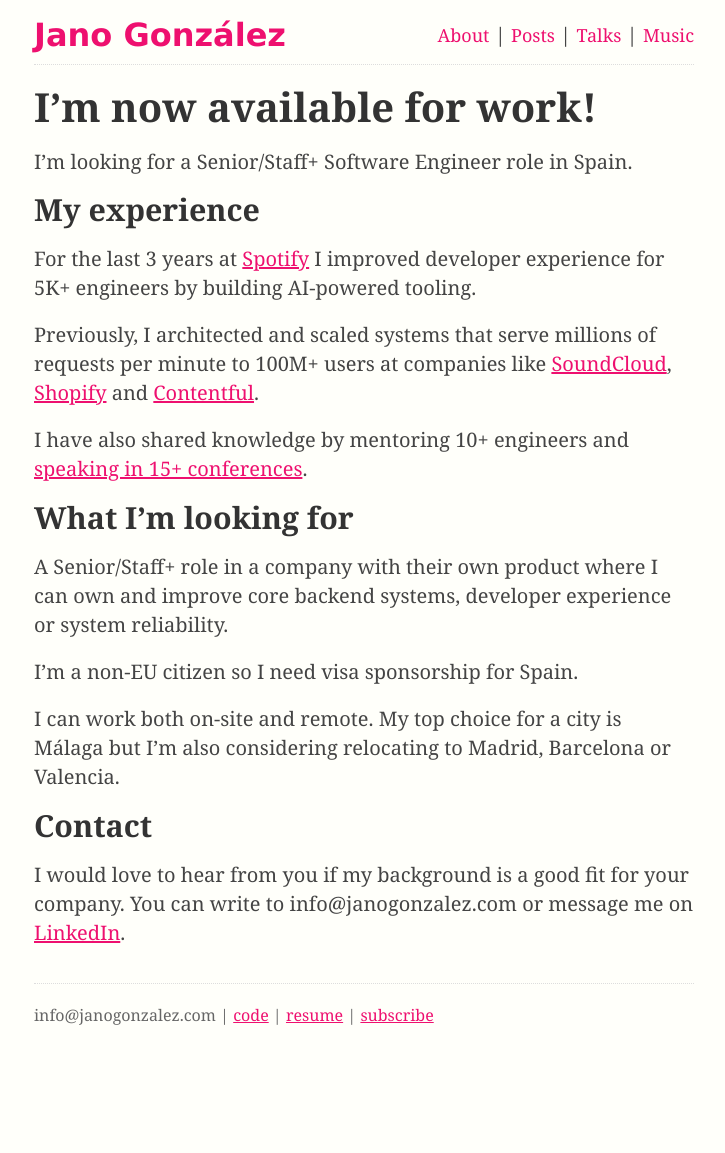
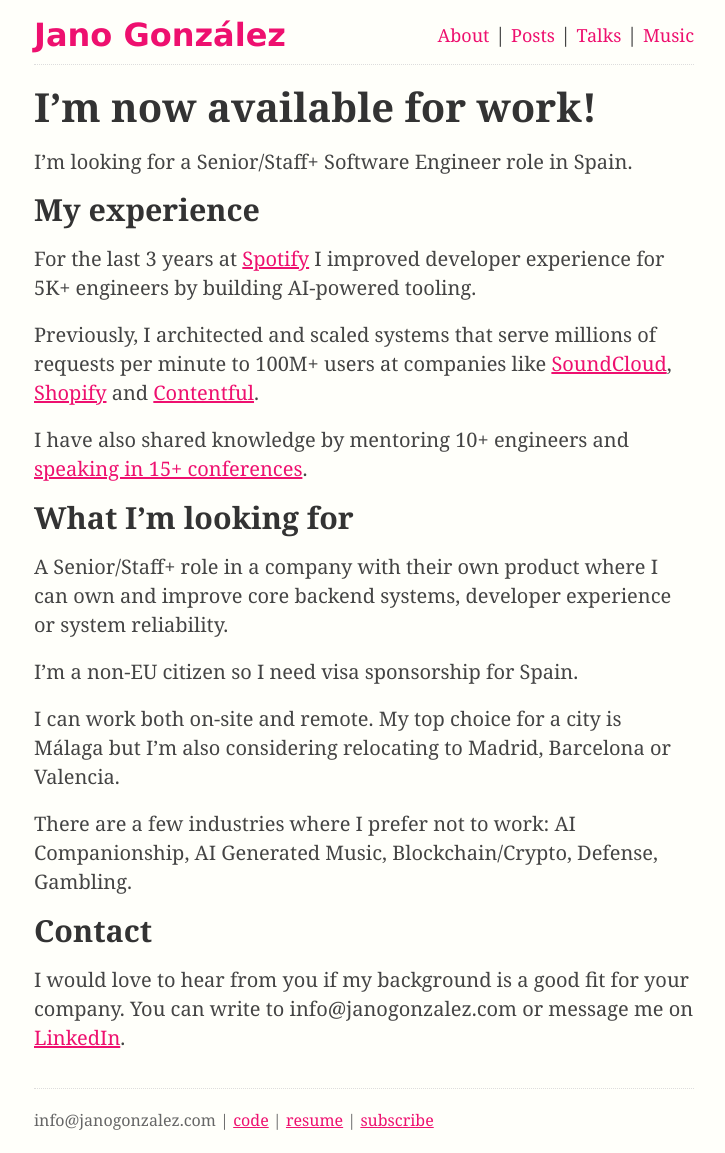
Before and after one commit to janogonzalez/janogonzalez.github.io, a Jekyll site: the page built from available-for-work.md, in a window 1280 px wide. Shown: the whole page, without its empty margins (276-1001 px from the left). Built offline with Jekyll 4.4.1, drawn with Linux system fonts in a browser that asks for light colours; before the commit the page ends 1048 px from its top, so only the background shows below that.

Commit message:
Add industries clarification

```diff
--- a/available-for-work.md
+++ b/available-for-work.md
@@ -27,6 +27,9 @@ I'm a non-EU citizen so I need visa sponsorship for Spain.
 I can work both on-site and remote. My top choice for a city is Málaga but I'm
 also considering relocating to Madrid, Barcelona or Valencia.
 
+There are a few industries where I prefer not to work: AI Companionship,
+AI Generated Music, Blockchain/Crypto, Defense, Gambling.
+
 ## Contact
 
 I would love to hear from you if my background is a good fit for your company.
```
